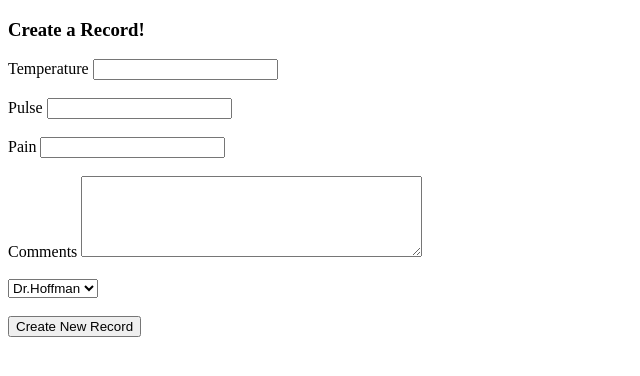
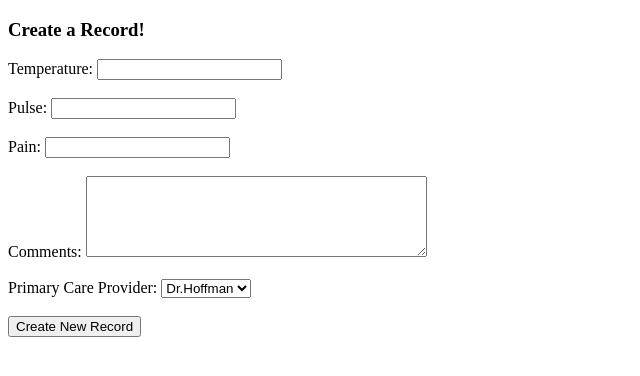
Before and after one commit to doakcovington/myEHR_frontend, a plain HTML site: page index.html in a window 1280 px wide. Shown: the whole page, without its empty margins (0-640 px from the left). Drawn offline with Linux system fonts and the light colour scheme; no server answers.

Commit message:
Changed 'chart' to 'charts'

```diff
--- a/index.html
+++ b/index.html
@@ -12,19 +12,20 @@
 
       <form id="create-record-form">
         <h3>Create a Record!</h3>
-        <label for="temperature">Temperature</label>
+        <label for="temperature">Temperature:</label>
         <input id='input-temperature' type="text" name="temperature" class="input-text">
         <br><br>
-        <label for="pulse">Pulse</label>
+        <label for="pulse">Pulse:</label>
         <input id='input-pulse' type="text" name="pulse" class="input-text">
         <br><br>
-        <label for="pain">Pain</label>
+        <label for="pain">Pain:</label>
         <input id='input-pain' type="text" name="pain" class="input-text">
         <br><br>
-        <label for="comments">Comments</label>
+        <label for="comments">Comments:</label>
         <textarea id="input-comments" name="comments" rows="5" cols="40"></textarea>
         <br><br>
-        <select id="chart" name="charts">
+        <label for="charts">Primary Care Provider:</label>
+        <select id="charts" name="charts">
           <option value="1">Dr.Hoffman</option>
           <option value="2">Dr. Test</option>
         </select>
--- a/index.js
+++ b/index.js
@@ -38,7 +38,7 @@ function createFormHandler(e){
     const pulseInput = document.querySelector('#input-pulse').value
     const painInput = document.querySelector('#input-pain').value
     const commentsInput = document.querySelector('#input-comments').value
-    const chartInput = document.querySelector('#chart').value
+    const chartInput = document.querySelector('#charts').value
     const chartId = parseInt(chartInput)
     postRecord(temperatureInput, pulseInput, painInput, commentsInput, chartInput)
 }
```
